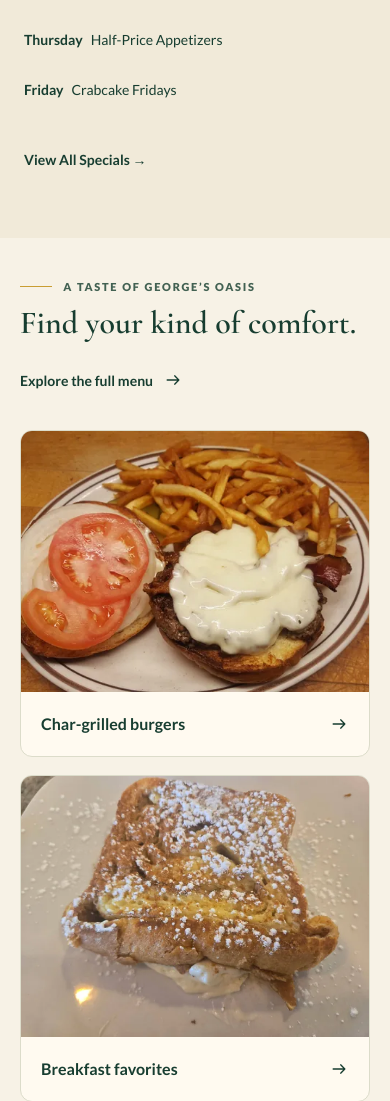
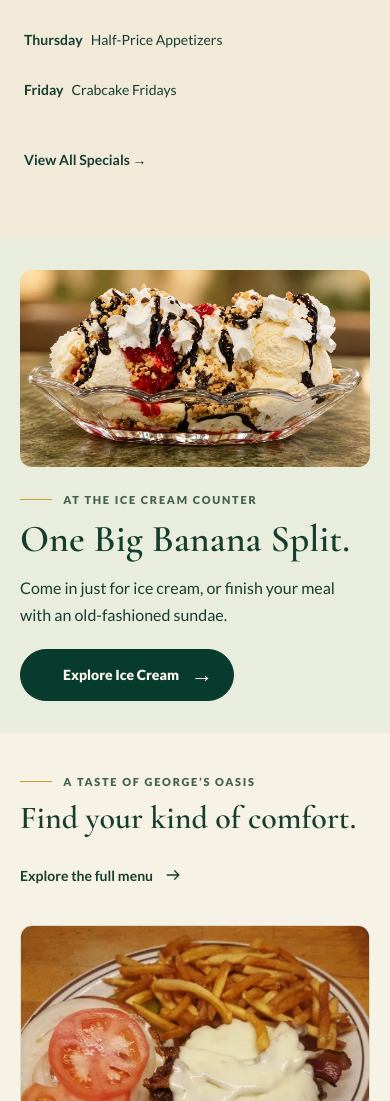
Before and after one commit to AndrewGuadi/georges-oasis-allentown, a Flask app: page / in a window 390 px wide. Shown: the part 1896-2997 px from the top of the page. Run offline with Flask 3, Linux system fonts and the light colour scheme; some libraries are stand-ins or nearby versions.

Commit message:
Feature the responsive banana split photo on the homepage

```diff
--- a/static/css/homepage.css
+++ b/static/css/homepage.css
@@ -175,6 +175,16 @@ body:has(.plan-visit-dialog[open]) { overflow:hidden; }
 
 .homepage-design .hero > .home-hero-photo { position:absolute; inset:0; z-index:-2; width:100%; height:100%; object-fit:cover; object-position:50% 50%; }
 .home-kitchen-photo { position:absolute; inset:0; width:100%; height:100%; object-fit:cover; }
+.home-ice-cream { background:#e9eddd; }
+.home-ice-cream-inner { display:grid; grid-template-columns:minmax(0, 4fr) minmax(0, 6fr); gap:clamp(24px, 4vw, 56px); align-items:center; width:calc(100% - 80px); max-width:1240px; margin-inline:auto; padding-block:clamp(32px, 5vw, 68px); }
+.home-ice-cream-inner > .home-banana-split-photo { grid-column:2; grid-row:1; display:block; width:100%; height:auto; border-radius:12px; }
+.home-ice-cream-copy { grid-column:1; grid-row:1; }
+.home-ice-cream-copy h2 { margin:12px 0 16px; font:600 clamp(38px, 4.3vw, 60px)/1 'Cormorant Garamond',Georgia,serif; }
+.home-ice-cream-copy p:not(.section-eyebrow) { max-width:37ch; margin-bottom:20px; line-height:1.7; }
+@media(max-width:760px) {
+  .home-ice-cream-inner { grid-template-columns:minmax(0, 1fr); width:calc(100% - 40px); }
+  .home-ice-cream-inner > .home-banana-split-photo,.home-ice-cream-copy { grid-column:auto; grid-row:auto; }
+}
 .home-gathering-photo { display:grid; grid-template-rows:1fr auto; min-width:0; background:#e7eadb; padding:24px; }
 .home-gathering-photo > img { width:100%; height:540px; object-fit:contain; }
 .home-gathering-photo figcaption { text-align:center; padding-top:14px; font-size:13px; line-height:1.6; color:#536454; }
--- /dev/null
+++ b/templates/public/home/ice_cream.html
@@ -0,0 +1,11 @@
+<section class="home-ice-cream" aria-labelledby="home-ice-cream-title">
+  <div class="home-ice-cream-inner">
+    {{ site_image('george-oasis-banana-split', sizes='(max-width: 760px) calc(100vw - 40px), (max-width: 1320px) 54vw, 710px', class_name='home-banana-split-photo') }}
+    <div class="home-ice-cream-copy">
+      <p class="section-eyebrow">At the ice cream counter</p>
+      <h2 id="home-ice-cream-title">One Big Banana Split.</h2>
+      <p>Come in just for ice cream, or finish your meal with an old-fashioned sundae.</p>
+      {{ oasis_button('Explore Ice Cream', url_for('public.ice_cream')) }}
+    </div>
+  </div>
+</section>
--- a/templates/public/homepage.html
+++ b/templates/public/homepage.html
@@ -12,6 +12,7 @@
   {% include 'public/home/plan_visit.html' %}
   {% include 'public/home/quick_hours.html' %}
   {% include 'public/home/burger.html' %}
+  {% include 'public/home/ice_cream.html' %}
   {% include 'public/home/food_gallery.html' %}
   {% include 'public/home/features.html' %}
   {% include 'public/home/welcome.html' %}
```
Also changed, not shown: tests/test_public.py (+3 -2 lines).
